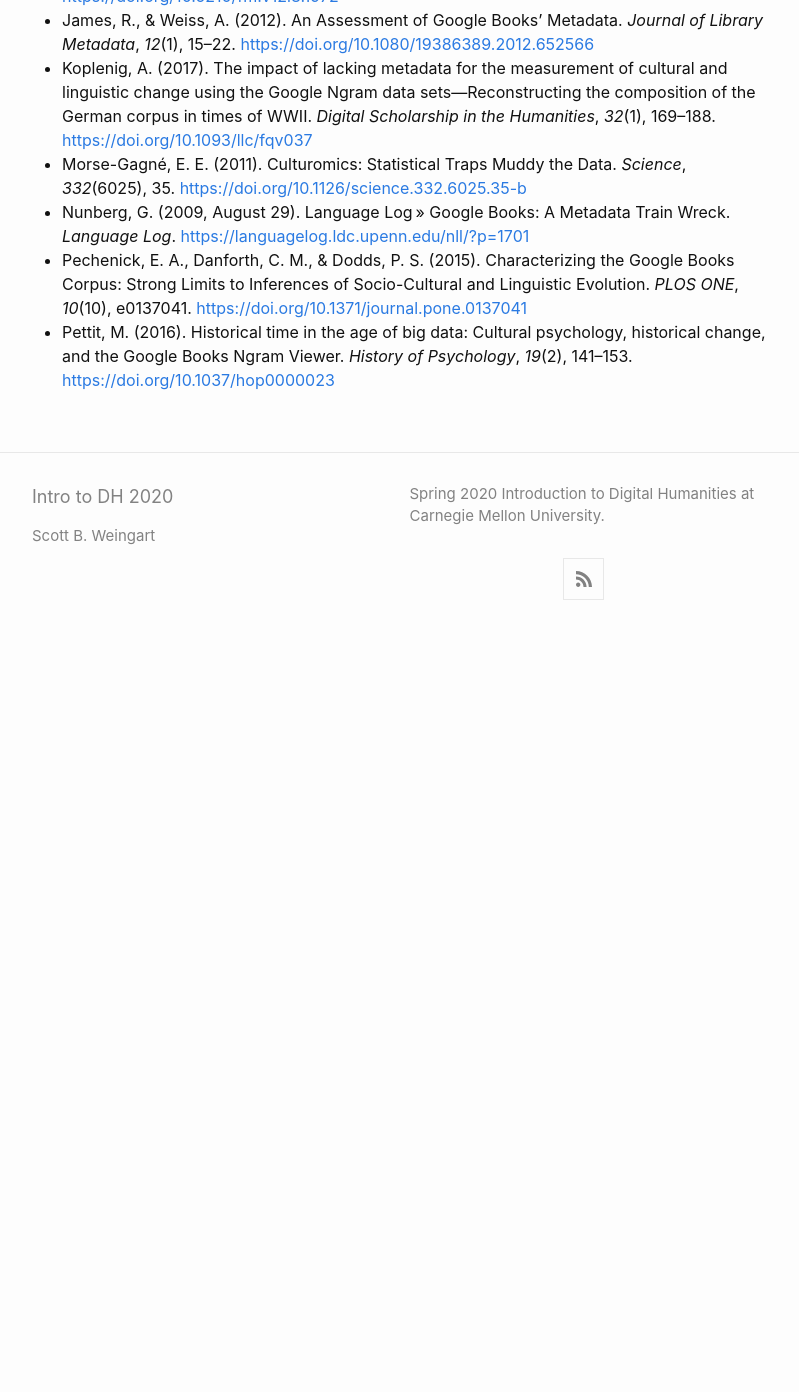
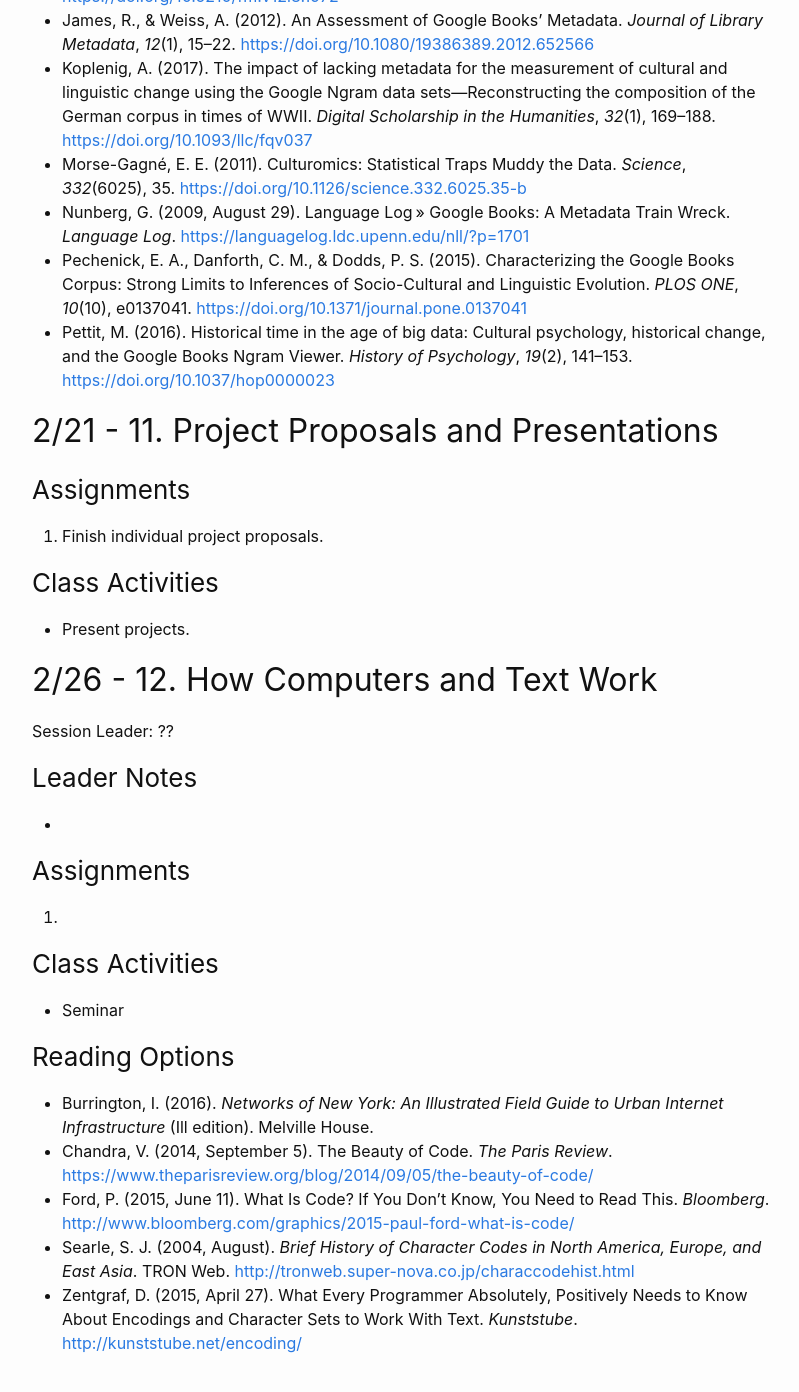
Before and after one commit to scottbot/IntroDH2020, a Jekyll site: the page built from schedule.md, in a window 1280 px wide and 1400 px high, scrolled down 9006 px. Shown: the top 1392 px of the window, without its empty margins (238-1037 px from the left). Built offline with Jekyll 4.4.1, drawn with Linux system fonts in a browser that asks for light colours; before the commit the page ends 9636 px from its top, so only the background shows below that.

Commit message:
session 12

```diff
--- a/schedule.md
+++ b/schedule.md
@@ -228,3 +228,29 @@ Session Leader: ??
 - Nunberg, G. (2009, August 29). Language Log » Google Books: A Metadata Train Wreck. *Language Log*.[ https://languagelog.ldc.upenn.edu/nll/?p=1701](https://languagelog.ldc.upenn.edu/nll/?p=1701)
 - Pechenick, E. A., Danforth, C. M., & Dodds, P. S. (2015). Characterizing the Google Books Corpus: Strong Limits to Inferences of Socio-Cultural and Linguistic Evolution. *PLOS ONE*, *10*(10), e0137041.[ https://doi.org/10.1371/journal.pone.0137041](https://doi.org/10.1371/journal.pone.0137041)
 - Pettit, M. (2016). Historical time in the age of big data: Cultural psychology, historical change, and the Google Books Ngram Viewer. *History of Psychology*, *19*(2), 141–153.[ https://doi.org/10.1037/hop0000023](https://doi.org/10.1037/hop0000023)
+
+## 2/21 - 11. Project Proposals and Presentations
+### Assignments
+1. Finish individual project proposals.
+
+### Class Activities
+- Present projects.
+
+## 2/26 - 12. How Computers and Text Work
+Session Leader: ??
+
+### Leader Notes
+-
+
+### Assignments
+1.
+
+### Class Activities
+- Seminar
+
+### Reading Options
+- Burrington, I. (2016). *Networks of New York: An Illustrated Field Guide to Urban Internet Infrastructure* (Ill edition). Melville House.
+- Chandra, V. (2014, September 5). The Beauty of Code. *The Paris Review*.[ https://www.theparisreview.org/blog/2014/09/05/the-beauty-of-code/](https://www.theparisreview.org/blog/2014/09/05/the-beauty-of-code/)
+- Ford, P. (2015, June 11). What Is Code? If You Don’t Know, You Need to Read This. *Bloomberg*.[ http://www.bloomberg.com/graphics/2015-paul-ford-what-is-code/](http://www.bloomberg.com/graphics/2015-paul-ford-what-is-code/)
+- Searle, S. J. (2004, August). *Brief History of Character Codes in North America, Europe, and East Asia*. TRON Web.[ http://tronweb.super-nova.co.jp/characcodehist.html](http://tronweb.super-nova.co.jp/characcodehist.html)
+- Zentgraf, D. (2015, April 27). What Every Programmer Absolutely, Positively Needs to Know About Encodings and Character Sets to Work With Text. *Kunststube*.[ http://kunststube.net/encoding/](http://kunststube.net/encoding/)
```
